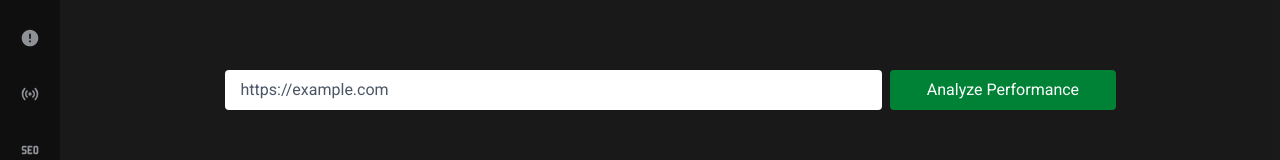
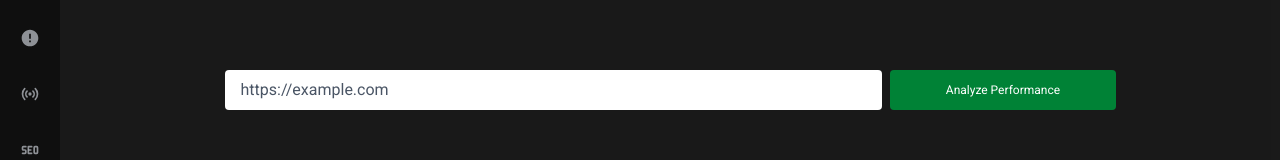
Before and after one commit to Mabsrencode/mc-uptime-desktop, a Next.js app: page /performance in a window 1280 px wide. Shown: the part 134-294 px from the top of the page. Built offline with nearby package versions, Linux system fonts and the light colour scheme.

Commit message:
CHORE: Performance button text size.

```diff
--- a/components/pages-component/root/performance/Content/Content.tsx
+++ b/components/pages-component/root/performance/Content/Content.tsx
@@ -68,7 +68,7 @@ const Content = () => {
           <button
             disabled={isAnalyzingPerformance}
             onClick={() => analyzePerformance()}
-            className="disabled:cursor-not-allowed text-nowrap transition-all text-center py-2 px-3 bg-green-700 hover:bg-green-700/70 rounded h-[40px] w-[300px] cursor-pointer block"
+            className="disabled:cursor-not-allowed text-xs text-nowrap transition-all text-center py-2 px-3 bg-green-700 hover:bg-green-700/70 rounded h-[40px] w-[300px] cursor-pointer block"
           >
             {isAnalyzingPerformance ? (
               <LoaderSpinner bigger={false} />
```
